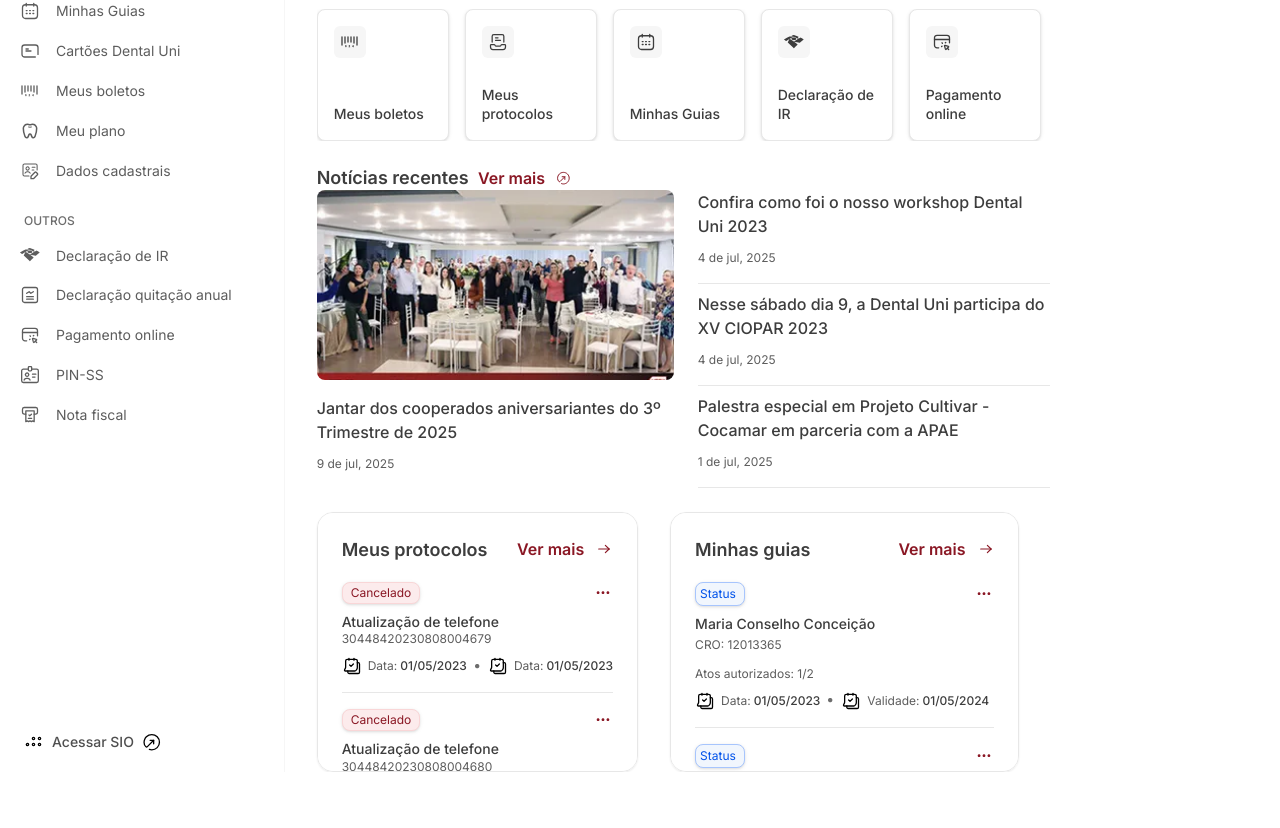
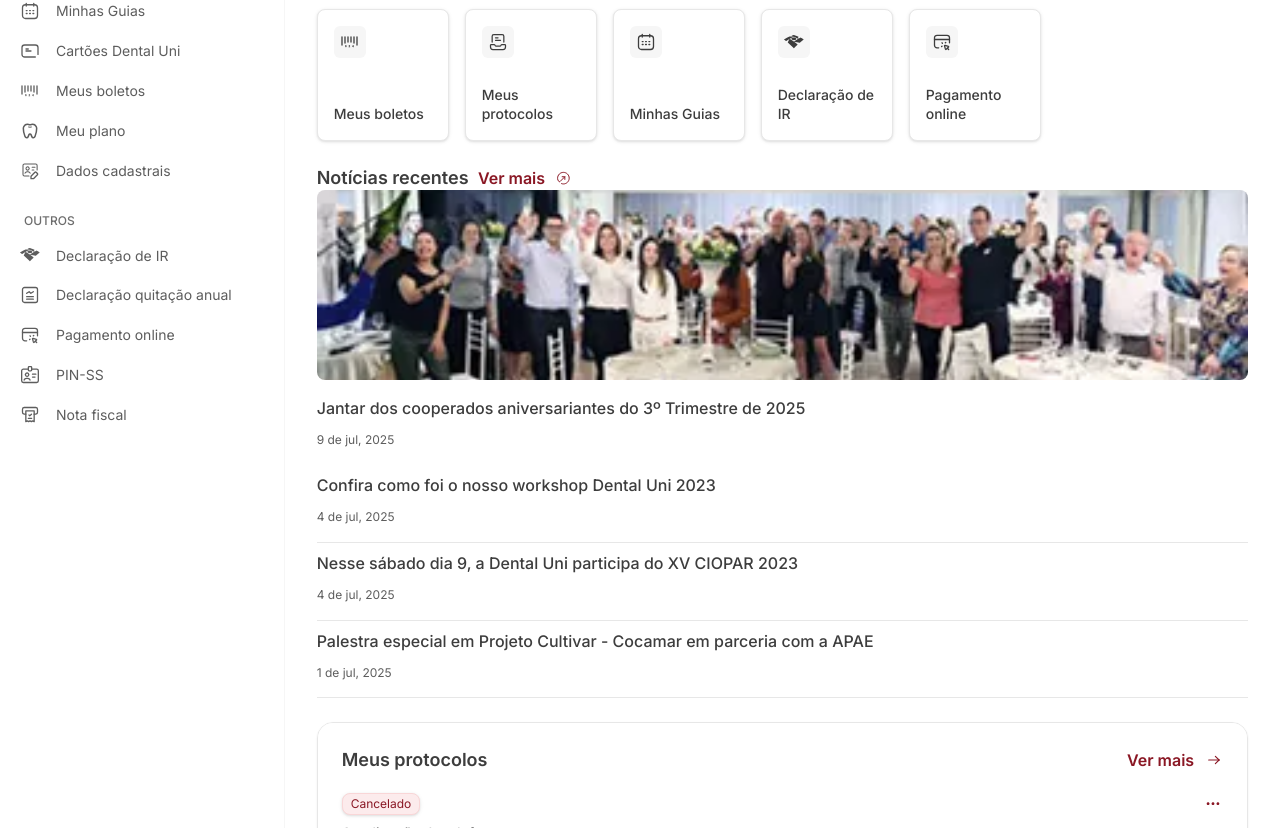
Before and after one commit to feryamaha/Portal-Dental-UNI_Auclan-Design, a Next.js app: page /dash-beneficiario in a window 1280 px wide. Shown: the part 332-1160 px from the top of the page. Before the commit the page ends 1104 px from the top, so only its background shows below. Built offline with nearby package versions, Linux system fonts and the light colour scheme.

Commit message:
FIX/Estructure-dash

```diff
--- a/src/components/main-content/beneficiario/HomeContent.tsx
+++ b/src/components/main-content/beneficiario/HomeContent.tsx
@@ -139,7 +139,7 @@ export function BeneficiarioHomeContent() {
     return (
         <MainContentShell title="Home">
 
-            <div className="w-full flex flex-col @Desktop1440:flex-row gap-6 ">
+            <div className="flex flex-col @Desktop:flex-row gap-6">
                 <div className="w-full flex flex-col gap-6">
                     <div className='w-full'>
                         <SliderBanner items={sliderItems} duration={SLIDER_DURATION} />
@@ -151,11 +151,14 @@ export function BeneficiarioHomeContent() {
                             portal="beneficiario"
                             shortcutIds={['invoices', 'protocols', 'guides', 'ir', 'payment']}
                         />
-                        <NewsHighlightSection feature={newsFeature} articles={newsArticles} />
+                        <div>
+                            <NewsHighlightSection feature={newsFeature} articles={newsArticles} />
+                        </div>
+
                     </div>
                 </div>
 
-                <div className='flex flex-row @Desktop1440:flex-col gap-8'>
+                <div className='flex flex-col gap-8'>
                     <CardMeusProtocolos items={protocolosMock} />
                     <CardMinhasGuias items={guiasMock} />
                 </div>
--- a/src/components/shared/CardMeusProtocolos.tsx
+++ b/src/components/shared/CardMeusProtocolos.tsx
@@ -14,7 +14,7 @@ export function CardMeusProtocolos({ title = 'Meus protocolos', items, className
 
     return (
         <div
-            className={`max-w-[360px] h-[260px] flex-col gap-6 rounded-2xl border border-secondary-100 bg-white p-6 overflow-y-auto scrollbar-none shadow-[0_1px_2px_rgba(0,0,0,0.08)] ${className}`}
+            className={`w-full @Desktop:max-w-[360px] h-[260px] flex-col gap-6 rounded-2xl border border-secondary-100 bg-white p-6 overflow-y-auto scrollbar-none shadow-[0_1px_2px_rgba(0,0,0,0.08)] ${className}`}
         >
             <div className="w-full flex flex-col gap-[20px] pb-[16px]">
                 <div className="w-full">
--- a/src/components/shared/CardMinhasGuias.tsx
+++ b/src/components/shared/CardMinhasGuias.tsx
@@ -14,7 +14,7 @@ export function CardMinhasGuias({ title = 'Minhas guias', items, className = ''
 
     return (
         <div
-            className={`max-w-[360px] h-[260px] flex-col gap-6 rounded-2xl border border-secondary-100 bg-white p-6 overflow-y-auto scrollbar-none shadow-[0_1px_2px_rgba(0,0,0,0.08)] ${className}`}
+            className={`w-full @Desktop:max-w-[360px] h-[260px] flex-col gap-6 rounded-2xl border border-secondary-100 bg-white p-6 overflow-y-auto scrollbar-none shadow-[0_1px_2px_rgba(0,0,0,0.08)] ${className}`}
         >
             <div className="w-full flex flex-col gap-[20px] pb-[16px]">
                 <div className="w-full">
--- a/src/components/shared/NewsHighlightSection.tsx
+++ b/src/components/shared/NewsHighlightSection.tsx
@@ -28,23 +28,23 @@ export function NewsHighlightSection({
     if (!feature || !articles?.length) return null
 
     return (
-        <section className="w-full">
+        <div className="">
             <div className='w-[254px]'>
                 <NewsSectionHeader title={title} ctaLabel={ctaLabel} />
             </div>
-            <div className="w-max flex gap-6 ">
+            <div className="flex flex-wrap gap-6 @Desktop:flex-nowrap">
                 <NewsFeatureCard
                     imageSrc={feature.imageSrc}
                     imageAlt={feature.imageAlt}
                     title={feature.title}
                     date={feature.date}
                 />
-                <div className="flex max-w-[352px] flex-col gap-2">
+                <div className="w-full @Desktop:max-w-[352px] flex flex-col gap-2">
                     {articles.map((article) => (
                         <NewsListEntry key={article.title} title={article.title} date={article.date} />
                     ))}
                 </div>
             </div>
-        </section>
+        </div>
     )
 }
--- a/src/components/shared/ShortcutsSection.tsx
+++ b/src/components/shared/ShortcutsSection.tsx
@@ -49,7 +49,7 @@ export function ShortcutsSection({
             <header className="mb-5 flex items-center justify-between">
                 <h2 className="font-inter text-xl font-semibold text-secondary-900">{title}</h2>
             </header>
-            <div className="flex gap-4 overflow-x-auto">
+            <div className="flex flex-wrap gap-4 ">
                 {resolvedItems.map((shortcut) => (
                     <ShortcutCard key={shortcut.id} icon={shortcut.icon} label={shortcut.label} href={shortcut.href} />
                 ))}
--- a/src/components/ui/NewsFeatureCard.tsx
+++ b/src/components/ui/NewsFeatureCard.tsx
@@ -11,8 +11,8 @@ type NewsFeatureCardProps = {
 
 export function NewsFeatureCard({ imageSrc, imageAlt, title, date }: NewsFeatureCardProps) {
     return (
-        <div className="flex max-w-[357px] flex-col gap-4">
-            <div className="h-[190px] w-full overflow-hidden rounded-lg">
+        <div className="w-full @Desktop:w-[357px] flex flex-col gap-4">
+            <div className=" h-[190px] overflow-hidden rounded-lg">
                 <Image src={imageSrc} alt={imageAlt} width={357} height={190} className="h-full w-full object-cover" />
             </div>
             <div className="font-inter text-secondary-900">
--- a/tailwind.config.ts
+++ b/tailwind.config.ts
@@ -11,7 +11,7 @@ export default {
     extend: {
       colors: {
         primary: {
-          25: '#FCEBEC',
+          25: '#FDF2F2',
           50: '#F9D6D7',
           100: '#F2B1B5',
           200: '#E98A91',
```
